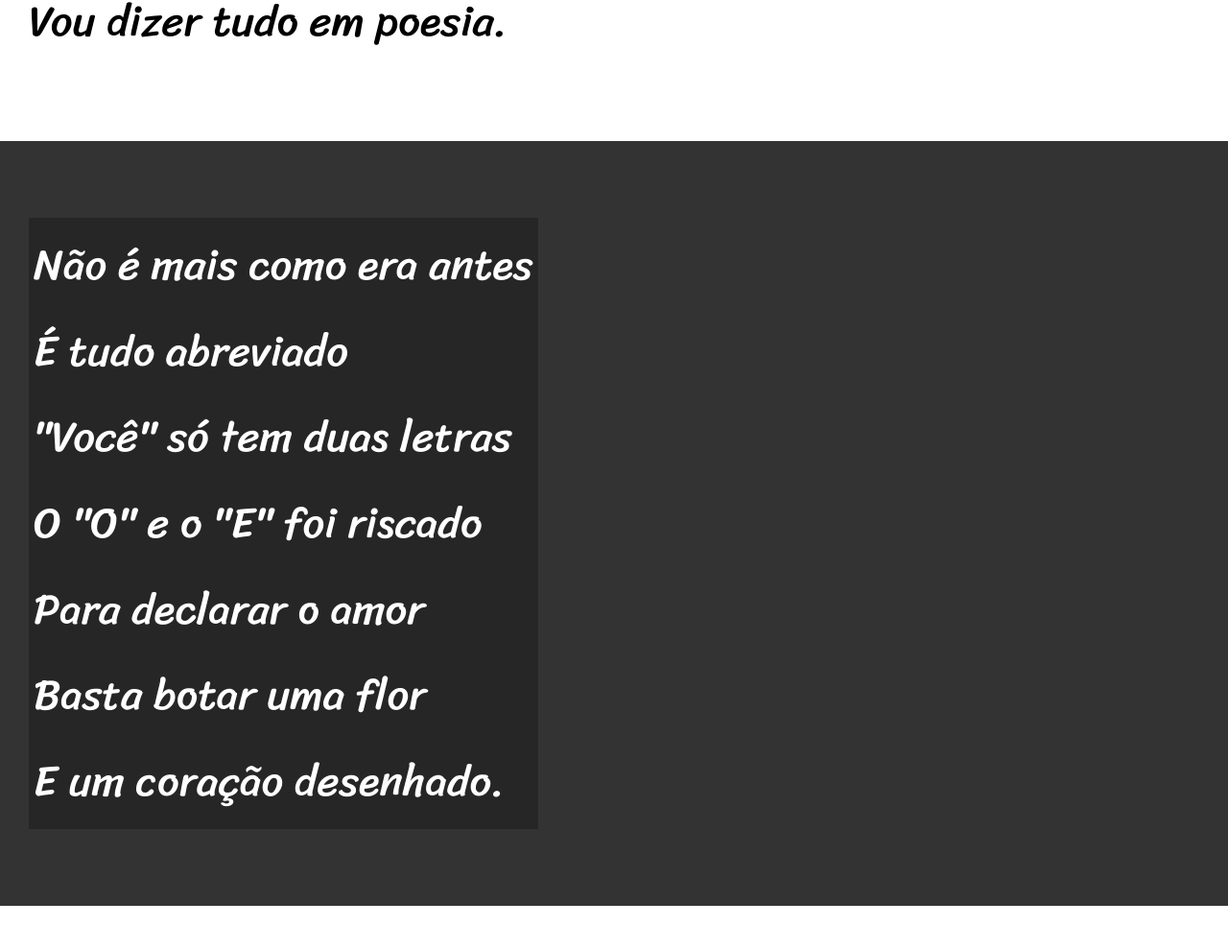
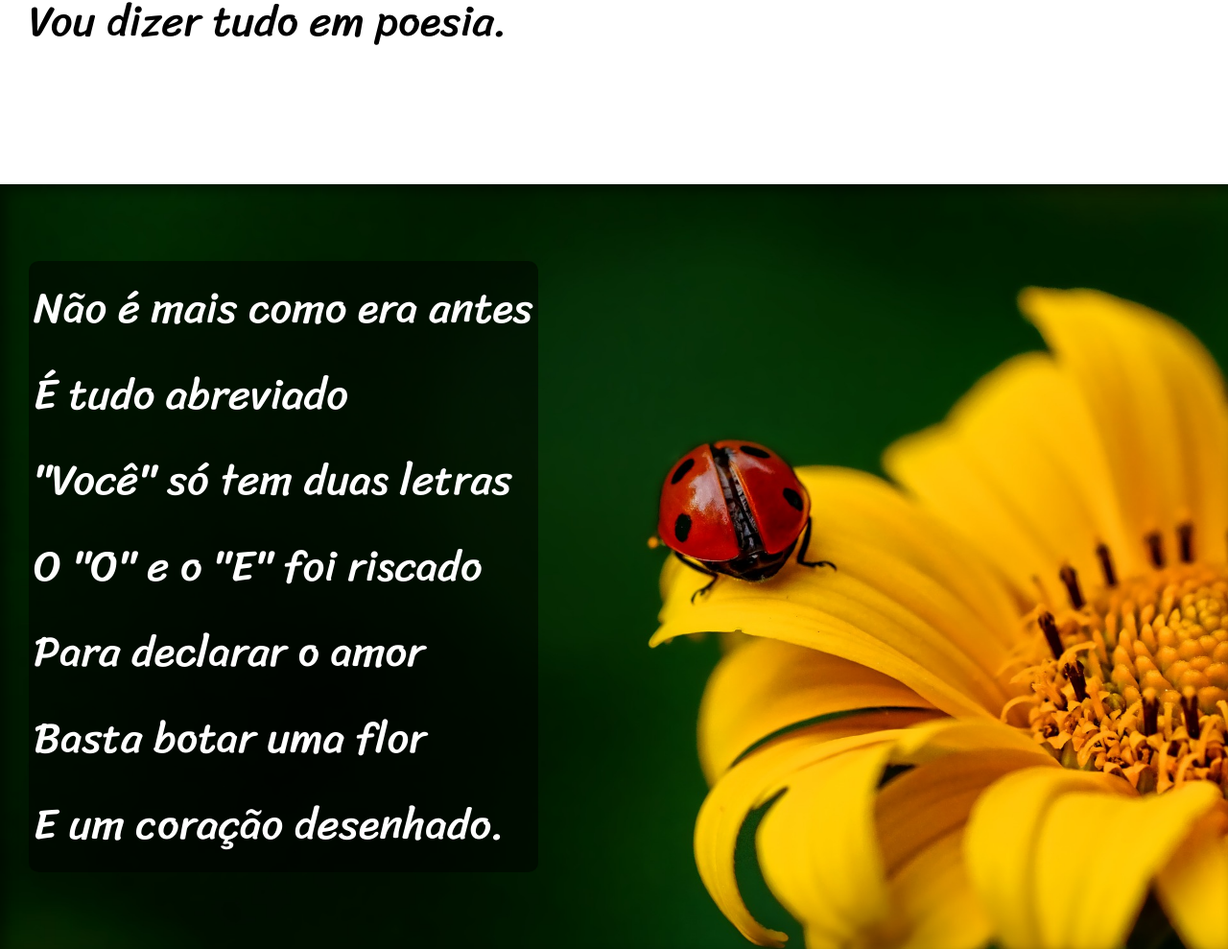
Before and after one commit to RodrigoProgramadorDev/html-css, a plain HTML site: page desafios/df012/index.html in a window 1280 px wide. Shown: the part 900-1889 px from the top of the page at 96% size. Drawn offline with Linux system fonts and the light colour scheme.

Commit message:
atualização do df012

```diff
--- a/desafios/df012/estilo/style.css
+++ b/desafios/df012/estilo/style.css
@@ -59,6 +59,10 @@ section {
     font-size: 3.5vw;
 }
 
+section > p {
+    padding-bottom: 1em;
+}
+
 section.normal {
     background-color: white;
     color: black;
@@ -67,12 +71,27 @@ section.normal {
 section.imagem {
     background-color: rgb(51, 51, 51);
     color: white;
+    box-shadow: inset 6px 6px 13px 0px rgba(0, 0, 0, 0.475);
+    background-size: cover;
+    background-attachment: fixed;
 }
 
 section.imagem > p {
+    border-radius: 10px;
     display:inline-block;
     padding: 5px;
-    background-color: rgba(0, 0, 0, 0.253);
+    background-color: rgba(0, 0, 0, 0.515);
+    text-shadow: 1px, 1px, 0px black;
+}
+
+section#img01 {
+    background-image: url('../imagens/background001.jpg');
+    background-position: right center;
+}
+
+section#img02 {
+    background-image: url('../imagens/background002.jpg');
+    background-position: right center;
 }
 
 footer {
--- a/desafios/df012/index.html
+++ b/desafios/df012/index.html
@@ -26,7 +26,7 @@
         </p>
     </section>
 
-    <section class="imagem">
+    <section class="imagem" id="img01">
         <p>
             Não é mais como era antes <br>
             É tudo abreviado <br>
@@ -62,7 +62,7 @@
 
     </section>
 
-    <section class="imagem">
+    <section class="imagem" id="img02">
         <p>
             Tenho saudade das cartas <br>
             Escritas com a própria mão <br>
```
